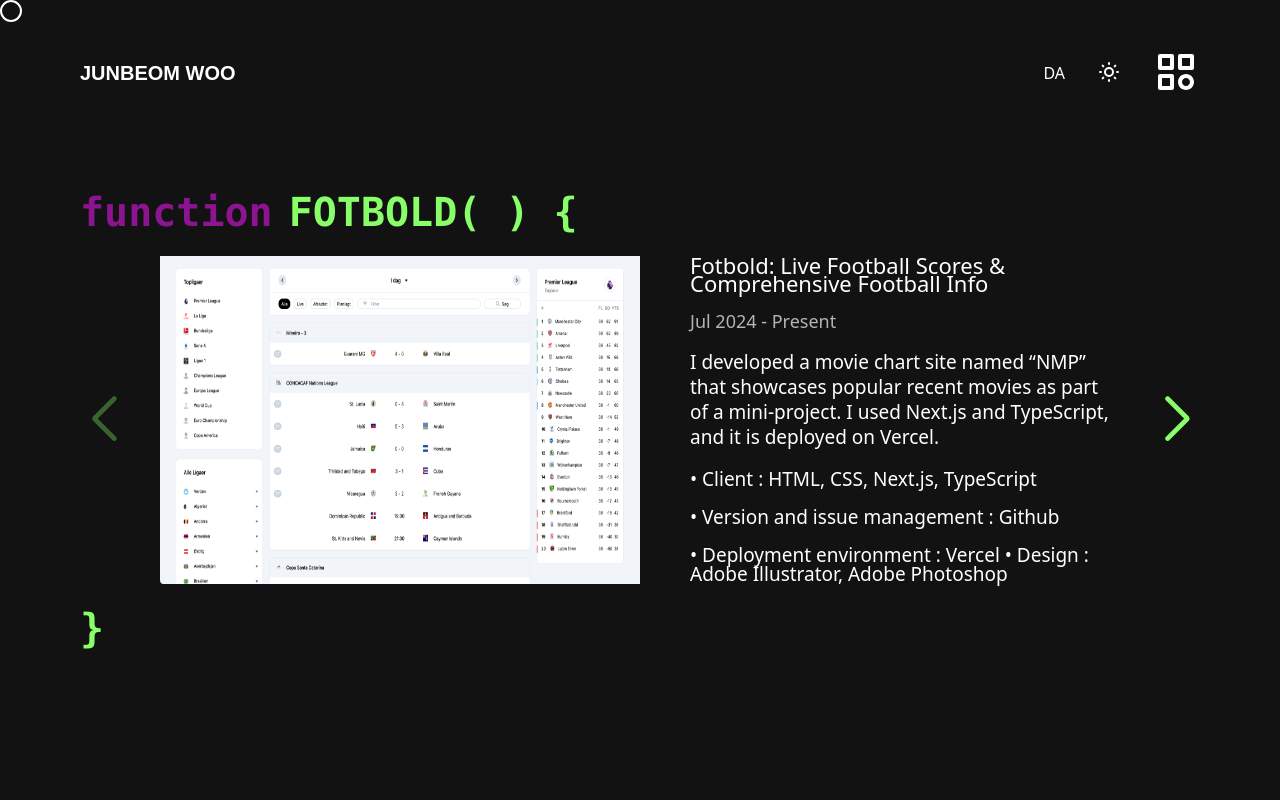
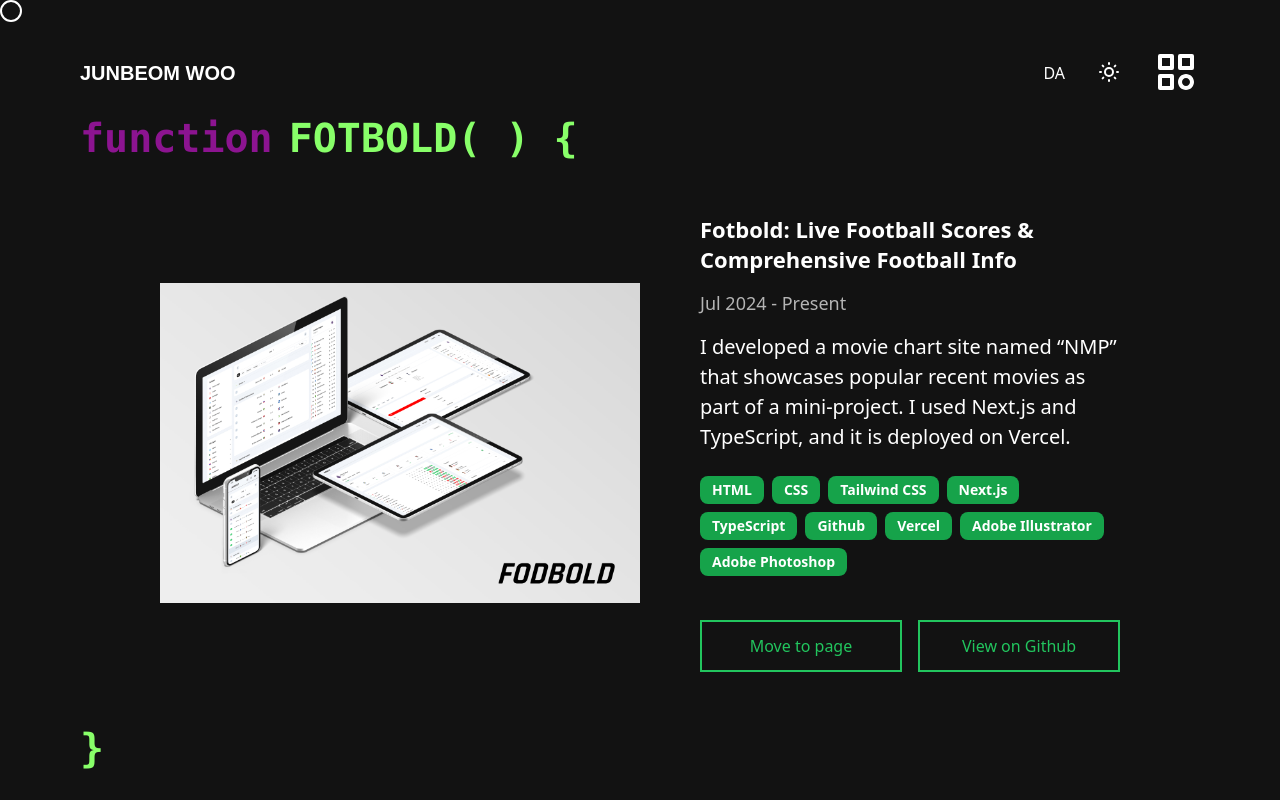
Before and after one commit to junbeomwooo/personal, a Next.js app: page /en/project in a window 1280 px wide. Both pictures are taken after a click on the element "Skip intro". Built offline with nearby package versions, Linux system fonts and the light colour scheme; a web font is replaced by a local one.

Commit message:
30 Dec 2024

```diff
--- a/src/app/components/project.tsx
+++ b/src/app/components/project.tsx
@@ -13,15 +13,16 @@
 import { Navigation } from "swiper/modules";
 
 export default function Project() {
+  const [title, setTitle] = useState("FOTBOLD");
 
-  const [title, setTitle] = useState("FOTBOLD");
+  console.log(window.innerWidth)
 
   return (
     <AnimatePresence>
       {/* Container */}
-      <div className="w-full h-screen pt-[135px] md:pt-[30px] xl:pt-0 flex px-6 md:px-10 lg:px-20 xl:items-center">
+      <div className="w-full h-screen flex px-6 md:px-10 lg:px-40 xl:px-20 2xl:px-40 items-center pt-[45px]">
         {/* Box */}
-        <div className="w-full">
+        <div className="w-full sm:scale-90 md:scale-[85%] xl:scale-100">
           <motion.div
             className="flex items-end"
             initial={{ opacity: 0, y: "-35%" }}
@@ -43,122 +44,85 @@
               swiper.navigation.nextEl.classList.add("hoverable");
               swiper.navigation.prevEl.classList.add("hoverable");
             }}
+            className="relative"
             onSlideChange={(e) => {
               if (e.activeIndex === 0) {
-                setTitle("FOTBOLD")
+                setTitle("FOTBOLD");
               } else if (e.activeIndex === 1) {
-                setTitle("NMP")
+                setTitle("NMP");
               } else if (e.activeIndex === 2) {
-                setTitle("UNICO")
+                setTitle("UNICO");
               }
             }}
           >
             {/* fotbold */}
             <SwiperSlide>
-              <div className="w-full block xl:flex justify-between gap-[50px] py-6 px-20 ">
+              <div className="w-full block xl:flex justify-between gap-[60px] py-4 xl:py-14 px-12 sm:px-20 items-center">
                 {/* photo */}
                 <Image
-                  src="/Fotbold.png"
+                  src="/fotbold_mockup.jpg"
                   alt="Fotbold : Live Football Scores & Comprehensive Football Info"
-                  width={1000}
-                  height={1000}
-                  className="w-full xl:w-1/2 h-auto"
+                  width={3000}
+                  height={2000}
+                  className="w-full xl:w-1/2 h-auto hoverable hover:opacity-80"
                 />
 
                 {/* explantion */}
                 <div className="w-full xl:w-1/2">
-                  <h1 className="text-[14px] sm:text-[17px] md:text-[20px] xl:text-[22px]  font-medium leading-[18px] mt-8 xl:mt-0">
+                  <h1 className="text-[14px] sm:text-[17px] md:text-[20px] xl:text-[22px]  font-semibold leading-[18px] mt-4 sm:mt-6 xl:mt-0 md:leading-[30px]">
                     Fotbold: Live Football Scores & Comprehensive Football Info
                   </h1>
-                  <h2 className="text-[11px] sm:text-[13px] md:text-[16px] xl:text-[18px] mt-4 xl:mt-5 text-[#888888] dark:text-[#b4b4b4]">
+                  <h2 className="text-[11px] sm:text-[13px] md:text-[16px] xl:text-[18px] mt-2 sm:mt-4 xl:mt-5 text-[#888888] dark:text-[#b4b4b4]">
                     Jul 2024 - Present
                   </h2>
-                  <h3 className="mt-4 xl:mt-5 text-[11px] sm:text-[14px] md:text-[17px] xl:text-[19px] leading-[25px]">
+                  <h3 className="mt-2 sm:mt-4 xl:mt-5 text-[13px] sm:text-[15px] md:text-[18px] xl:text-[20px] leading-[15px] sm:leading-[30px]">
                     I developed a movie chart site named “NMP” that showcases
                     popular recent movies as part of a mini-project. I used
                     Next.js and TypeScript, and it is deployed on Vercel.
                   </h3>
-                  <h4 className="mt-4 xl:mt-5 text-[11px] sm:text-[14px] md:text-[17px] xl:text-[19px]">
-                    • Client : HTML, CSS, Next.js, TypeScript
-                    <br />
-                    <br />
-                    • Version and issue management : Github <br />
-                    <br />• Deployment environment : Vercel • Design : Adobe
-                    Illustrator, Adobe Photoshop
-                  </h4>
+
+                  {/* skills */}
+                  <div className="flex gap-2 mt-4 sm:mt-6 flex-wrap">
+                    <h1 className="px-1 sm:px-3 py-0.5 sm:py-1 bg-orange-400 dark:bg-green-600 text-[10px] sm:text-sm rounded-lg text-white font-semibold">
+                      HTML
+                    </h1>
+                    <h1 className="px-1 sm:px-3  py-0.5 sm:py-1 bg-orange-400  dark:bg-green-600  text-[10px] sm:text-sm rounded-lg text-white font-semibold">
+                      CSS
+                    </h1>
+                    <h1 className="px-1 sm:px-3  py-0.5 sm:py-1 bg-orange-400   dark:bg-green-600 text-[10px] sm:text-sm rounded-lg text-white font-semibold">
+                      Tailwind CSS
+                    </h1>
+                    <h1 className="px-1 sm:px-3  py-0.5 sm:py-1 bg-orange-400  dark:bg-green-600  text-[10px] sm:text-sm rounded-lg text-white font-semibold">
+                      Next.js
+                    </h1>
+                    <h1 className="px-1 sm:px-3  py-0.5 sm:py-1 bg-orange-400  dark:bg-green-600  text-[10px] sm:text-sm rounded-lg text-white font-semibold">
+                      TypeScript
+                    </h1>
+                    <h1 className="px-1 sm:px-3  py-0.5 sm:py-1 bg-orange-400  dark:bg-green-600  text-[10px] sm:text-sm rounded-lg text-white font-semibold">
+                      Github
+                    </h1>
+                    <h1 className="px-1 sm:px-3  py-0.5 sm:py-1 bg-orange-400  dark:bg-green-600  text-[10px] sm:text-sm rounded-lg text-white font-semibold">
+                      Vercel
+                    </h1>
+                    <h1 className="px-1 sm:px-3  py-0.5 sm:py-1 bg-orange-400  dark:bg-green-600  text-[10px] sm:text-sm rounded-lg text-white font-semibold">
+                      Adobe Illustrator
+                    </h1>
+                    <h1 className="px-1 sm:px-3  py-0.5 sm:py-1 bg-orange-400  dark:bg-green-600  text-[10px] sm:text-sm rounded-lg text-white font-semibold">
+                      Adobe Photoshop
+                    </h1>
+                  </div>
+                  {/* buttons */}
+                  <div className="flex justify-between mt-6 sm:mt-11 gap-4">
+
+                    <button className="bg-none w-1/2 py-3 text-orange-500 font-medium border-2 border-solid border-orange-500 hover:no-underline hoverable hover:bg-orange-500 hover:text-white hover:dark:text-white dark:border-green-500 dark:text-green-500 hover:dark:bg-green-500 text-[13px] sm:text-base">Move to page</button>
+                    <button className="bg-none w-1/2 py-3 text-orange-500 font-medium border-2 border-solid border-orange-500 hover:no-underline hoverable hover:bg-orange-500 hover:text-white hover:dark:text-white dark:border-green-500 dark:text-green-500 hover:dark:bg-green-500 text-[13px] sm:text-base">View on Github</button>
+                  </div>
                 </div>
               </div>
             </SwiperSlide>
-            <SwiperSlide>
-              <div className="w-full block xl:flex justify-between gap-[50px] py-6 px-20 ">
-                {/* photo */}
-                <Image
-                  src="/Fotbold.png"
-                  alt="Fotbold : Live Football Scores & Comprehensive Football Info"
-                  width={1000}
-                  height={1000}
-                  className="w-full xl:w-1/2 h-auto"
-                />
 
-                {/* explantion */}
-                <div className="w-full xl:w-1/2">
-                  <h1 className="text-[14px] sm:text-[17px] md:text-[20px] xl:text-[22px]  font-medium leading-[18px] mt-8 xl:mt-0">
-                    Fotbold: Live Football Scores & Comprehensive Football Info
-                  </h1>
-                  <h2 className="text-[11px] sm:text-[13px] md:text-[16px] xl:text-[18px] mt-4 xl:mt-5 text-[#888888] dark:text-[#b4b4b4]">
-                    Jul 2024 - Present
-                  </h2>
-                  <h3 className="mt-4 xl:mt-5 text-[11px] sm:text-[14px] md:text-[17px] xl:text-[19px] leading-[25px]">
-                    I developed a movie chart site named “NMP” that showcases
-                    popular recent movies as part of a mini-project. I used
-                    Next.js and TypeScript, and it is deployed on Vercel.
-                  </h3>
-                  <h4 className="mt-4 xl:mt-5 text-[11px] sm:text-[14px] md:text-[17px] xl:text-[19px]">
-                    • Client : HTML, CSS, Next.js, TypeScript
-                    <br />
-                    <br />
-                    • Version and issue management : Github <br />
-                    <br />• Deployment environment : Vercel • Design : Adobe
-                    Illustrator, Adobe Photoshop
-                  </h4>
-                </div>
-              </div>
-            </SwiperSlide>
-            <SwiperSlide>
-              <div className="w-full block xl:flex justify-between gap-[50px] py-6 px-20 ">
-                {/* photo */}
-                <Image
-                  src="/Fotbold.png"
-                  alt="Fotbold : Live Football Scores & Comprehensive Football Info"
-                  width={1000}
-                  height={1000}
-                  className="w-full xl:w-1/2 h-auto"
-                />
+            {/* unico */}
 
-                {/* explantion */}
-                <div className="w-full xl:w-1/2">
-                  <h1 className="text-[14px] sm:text-[17px] md:text-[20px] xl:text-[22px]  font-medium leading-[18px] mt-8 xl:mt-0">
-                    Fotbold: Live Football Scores & Comprehensive Football Info
-                  </h1>
-                  <h2 className="text-[11px] sm:text-[13px] md:text-[16px] xl:text-[18px] mt-4 xl:mt-5 text-[#888888] dark:text-[#b4b4b4]">
-                    Jul 2024 - Present
-                  </h2>
-                  <h3 className="mt-4 xl:mt-5 text-[11px] sm:text-[14px] md:text-[17px] xl:text-[19px] leading-[25px]">
-                    I developed a movie chart site named “NMP” that showcases
-                    popular recent movies as part of a mini-project. I used
-                    Next.js and TypeScript, and it is deployed on Vercel.
-                  </h3>
-                  <h4 className="mt-4 xl:mt-5 text-[11px] sm:text-[14px] md:text-[17px] xl:text-[19px]">
-                    • Client : HTML, CSS, Next.js, TypeScript
-                    <br />
-                    <br />
-                    • Version and issue management : Github <br />
-                    <br />• Deployment environment : Vercel • Design : Adobe
-                    Illustrator, Adobe Photoshop
-                  </h4>
-                </div>
-              </div>
-            </SwiperSlide>
           </Swiper>
 
           <motion.h1
--- a/src/app/styles/globals.css
+++ b/src/app/styles/globals.css
@@ -257,6 +257,9 @@
   align-items: center;
 }
 
+
+/* Swiper.js : Pagenation */
+
 @media (max-width: 769px) {
   .swiper-pagination {
     width: 100%;
@@ -299,17 +302,36 @@
   background-color: white;  /* 활성화된 버튼의 색상을 변경 */
 }
 
+
+/* Swiper.js : Navigation */
+
 .swiper-button-next,
 .swiper-button-prev {
-  color: #F87315 !important;
+  color: black !important;
   font-weight: 900 !important;
   cursor: none !important;
 }
 
 .dark .swiper-button-next,
 .dark .swiper-button-prev {
-  color: #88FF69 !important;
+  color: white !important;
 }
+
+
+@media (max-width: 600px) {
+  .swiper-button-next{
+    scale: 65% !important;
+    position: absolute !important;
+    right: 0 !important;
+  }
+  .swiper-button-prev {
+    scale: 65% !important;
+    position: absolute !important;
+    left:0 !important;
+  }
+}
+
+
 
 /* 커서 클릭 애니메이션 */
 @keyframes cursorAnim {
```
Also changed, not shown: public/fotbold_mockup.jpg (added), public/unico-mockup.jpg (added).
